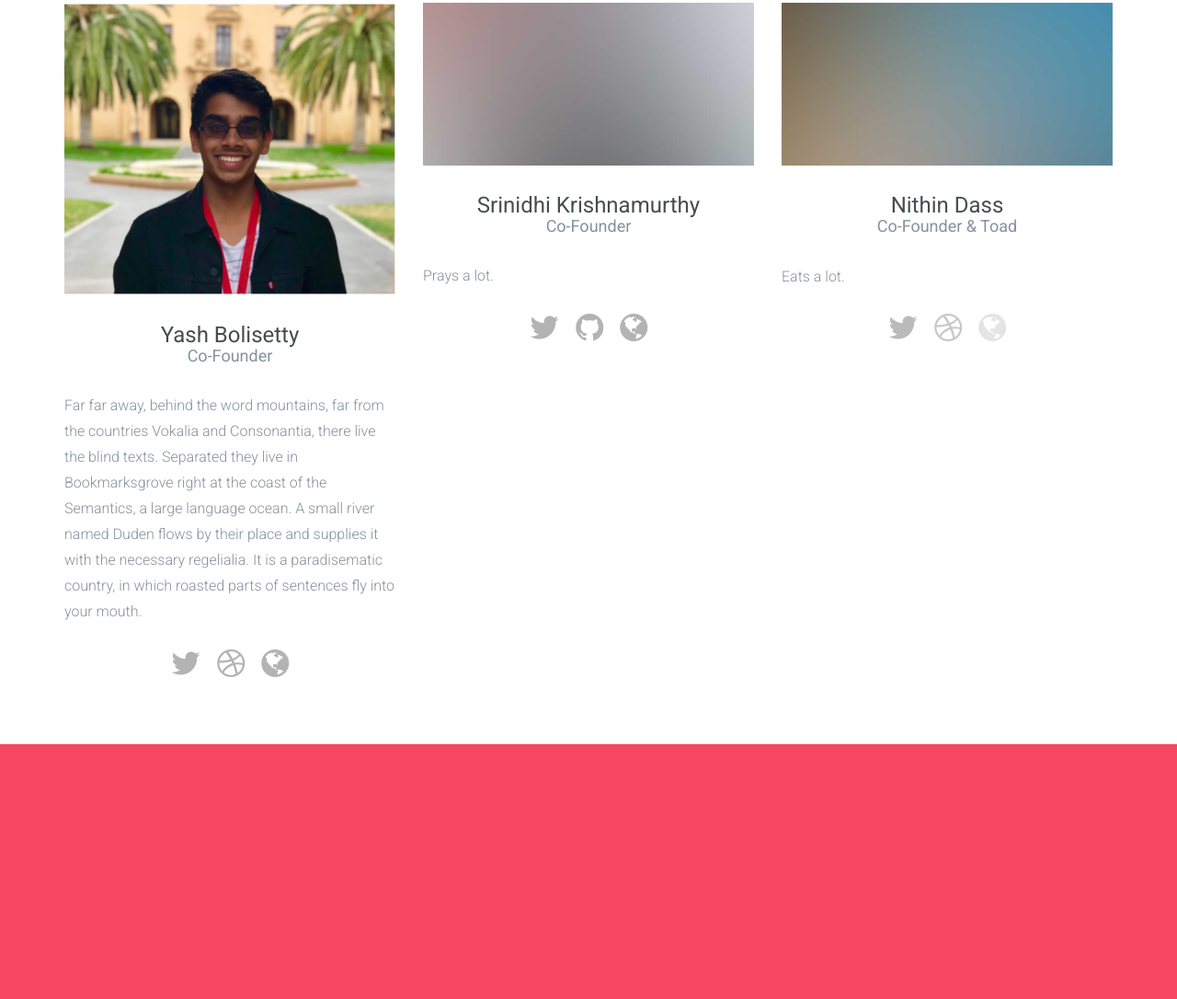
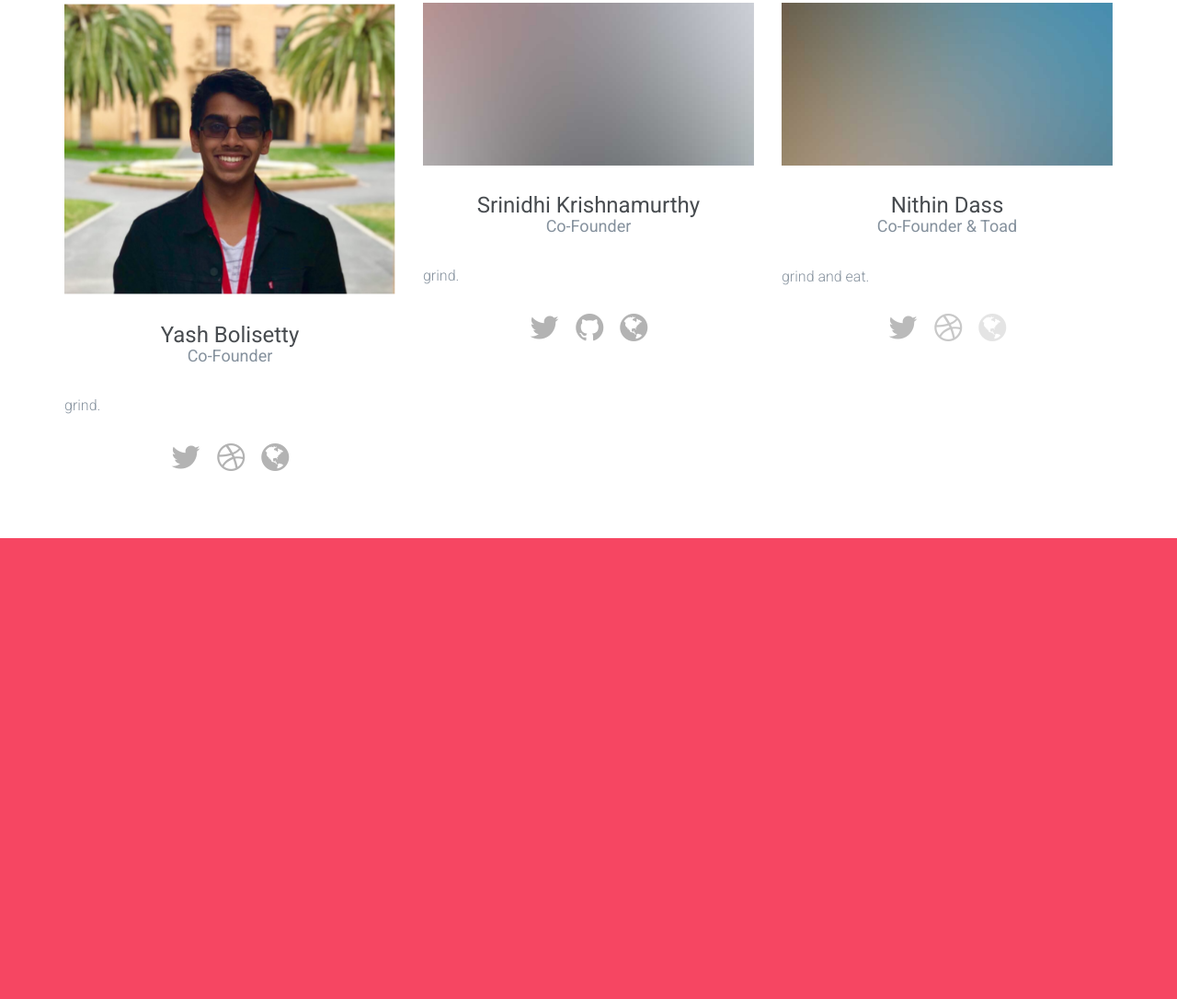
Before and after one commit to mindexo/mindexo.github.io, a plain HTML site: page about.html in a window 1280 px wide. Shown: the part 1121-2207 px from the top of the page at 92% size. Drawn offline with Linux system fonts and the light colour scheme; files whose address does not match are found by name.

Commit message:
quick update

```diff
--- a/about.html
+++ b/about.html
@@ -152,7 +152,7 @@
 							</figure>
 							<h3 class="fh5co-name animate-box">Yash Bolisetty</h3>
 							<h4 class="fh5co-designation animate-box">Co-Founder</h4>
-							<p class="fh5co-bio animate-box">Far far away, behind the word mountains, far from the countries Vokalia and Consonantia, there live the blind texts. Separated they live in Bookmarksgrove right at the coast of the Semantics, a large language ocean. A small river named Duden flows by their place and supplies it with the necessary regelialia. It is a paradisematic country, in which roasted parts of sentences fly into your mouth.</p>
+							<p class="fh5co-bio animate-box">grind.</p>
 							<ul class="fh5co-social">
 								<li class="animate-box"><a href="#"><i class="icon-twitter"></i></a></li>
 								<li class="animate-box"><a href="#"><i class="icon-dribbble"></i></a></li>
@@ -167,7 +167,7 @@
 							</figure>
 							<h3 class="fh5co-name animate-box">Srinidhi Krishnamurthy</h3>
 							<h4 class="fh5co-designation animate-box">Co-Founder</h4>
-							<p class="fh5co-bio animate-box">Prays a lot.</p>
+							<p class="fh5co-bio animate-box">grind.</p>
 							<ul class="fh5co-social">
 								<li class="animate-box"><a href="#"><i class="icon-twitter"></i></a></li>
 								<li class="animate-box"><a href="#"><i class="icon-github"></i></a></li>
@@ -182,7 +182,7 @@
 							</figure>
 							<h3 class="fh5co-name animate-box">Nithin Dass</h3>
 							<h4 class="fh5co-designation animate-box">Co-Founder &amp; Toad</h4>
-							<p class="fh5co-bio animate-box">Eats a lot.</p>
+							<p class="fh5co-bio animate-box">grind and eat.</p>
 							<ul class="fh5co-social">
 								<li class="animate-box"><a href="#"><i class="icon-twitter"></i></a></li>
 								<li class="animate-box"><a href="#"><i class="icon-dribbble"></i></a></li>
```
